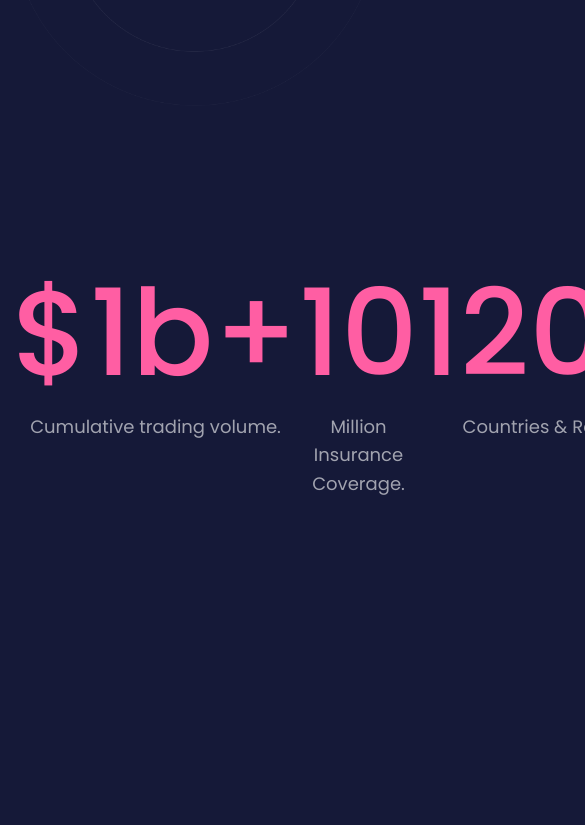
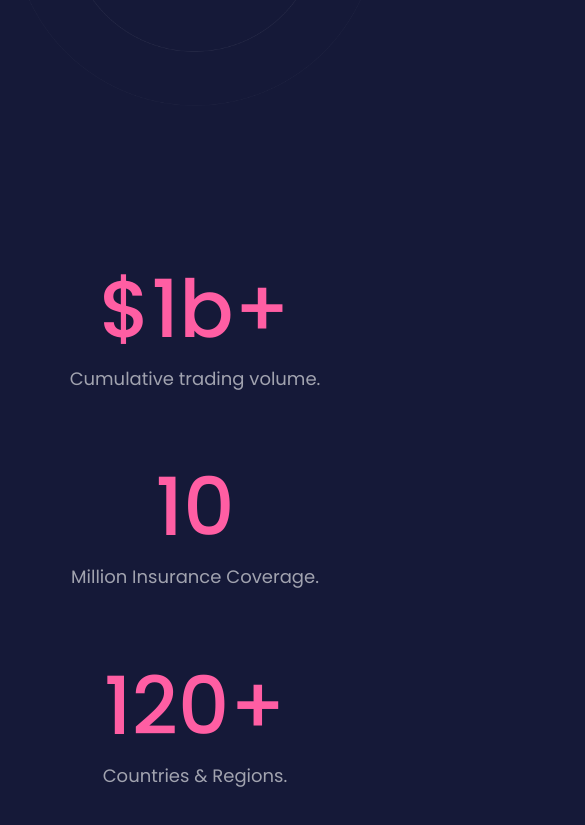
Before and after one commit to wdridoy11/my-beginner-level-react.js-project, a React (Create React App) app: page / in a window 390 px wide. Shown: the part 7741-8566 px from the top of the page, 585 px wide, since content can reach past the window. Before the commit the page ends 8356 px from the top, so only its background shows below. Built offline with nearby package versions, Linux system fonts and the light colour scheme.

Commit message:
counter section responsive complete

```diff
--- a/src/components/Project-02/pages/section/style.css
+++ b/src/components/Project-02/pages/section/style.css
@@ -391,6 +391,7 @@
 .counter-area {
    display: grid;
    grid-template-columns: repeat(3, 1fr);
+   gap: 50px;
 }
 
 .counter-details {
@@ -402,3 +403,17 @@
    font-weight: 500;
    color: var(--primary);
 }
+
+/* Counter section style */
+@media screen and (max-width:992px) {
+   .counter-number {
+      font-size: 80px;
+   }
+}
+
+@media screen and (max-width:768px) {
+   .counter-area {
+      grid-template-columns: repeat(1, 1fr);
+   }
+
+}
```
